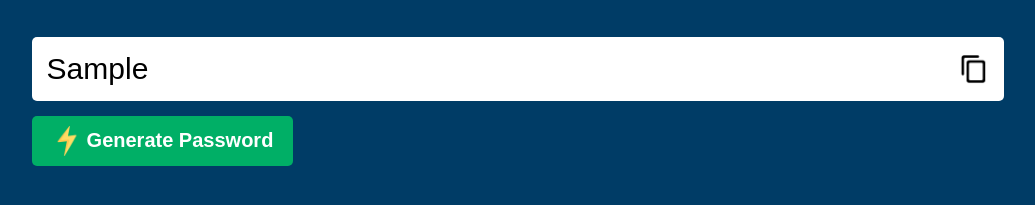
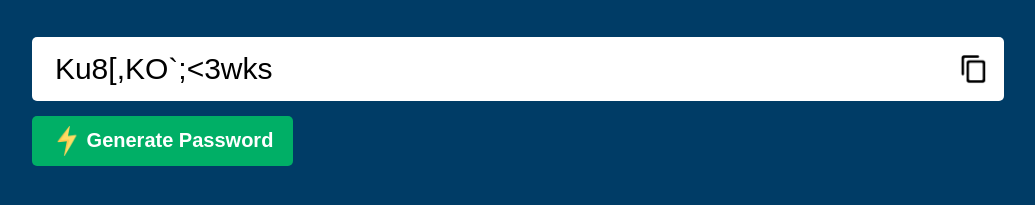
Before and after one commit to rusdysam/passwordGen, a plain HTML site: page index.html in a window 1280 px wide. Both pictures are taken after typing "Sample" into the empty fields and a click on the button "Generate Password". Shown: the part 217-422 px from the top of the page, without its empty margins (122-1157 px from the left). Drawn offline with Linux system fonts and the light colour scheme.

Commit message:
createPassword() added
copyPassword() added

```diff
--- a/index.html
+++ b/index.html
@@ -12,11 +12,45 @@
             <p>Generate strong, secure passwords effortlessly</p>
             <div class="display">
                 <input type="text" id="password">
-                <img src="/icon/copy.png">
+                <img src="/icon/copy.png" onclick="copyPassword()">
             </div>
 
-            <button><img src="/icon/lightning.png">Generate Password</button>
+            <button onclick="createPassword()"><img src="/icon/lightning.png">Generate Password</button>
+
         </div>
+
+        <script>
+            const passwordBox = document.getElementById("password");
+            const length = 15;
+
+            const upperCase = "ABCDEFGHIJKLMNOPQRSTUVWXYZ";
+            const lowerCase = "abcdefghijklmnopqrstuvwxyz";
+            const number = "0123456789";
+            const specialCase = "!#$%&'()*+,-./:;<=>?@[^_`{|}~";
+
+            const allChar = upperCase + lowerCase + number + specialCase;
+
+            function createPassword() {
+                let password = " ";
+
+                password += upperCase[Math.floor(Math.random() * upperCase.length)];
+                password += lowerCase[Math.floor(Math.random() * lowerCase.length)];
+                password += number[Math.floor(Math.random() * number.length)];
+                password += specialCase[Math.floor(Math.random() * specialCase.length)];
+
+                while (length > password.length) {
+                    password += allChar[Math.floor(Math.random() * allChar.length)];
+                }
+                passwordBox.value = password;
+            }
+
+            function copyPassword() {
+                passwordBox.select();
+                document.execCommand("copy");
+            }
+        </script>
+
+
     </body>
 
 </html>
```
Also changed, not shown: style.css (line endings or trailing spaces).
